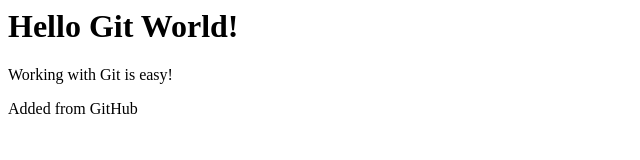
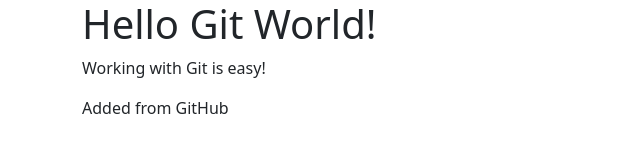
Before and after one commit to itlksez/GitGithubMasterclass, a plain HTML site: page index.html in a window 1280 px wide. Shown: the whole page, without its empty margins (0-640 px from the left). Drawn offline with nearby package versions, Linux system fonts and the light colour scheme.

Commit message:
Add margin

```diff
--- a/index.html
+++ b/index.html
@@ -1,3 +1,8 @@
+<!DOCTYPE html>
+<html>
+	<link href="https://cdn.jsdelivr.net/npm/bootstrap@5.1.0/dist/css/bootstrap.min.css" rel="stylesheet" integrity="sha384-KyZXEAg3QhqLMpG8r+8fhAXLRk2vvoC2f3B09zVXn8CA5QIVfZOJ3BCsw2P0p/We" crossorigin="anonymous">
+	<body>
+			<div class="container">
 				<h1>Hello Git World!</h1>
 
 
@@ -8,5 +13,7 @@
 				<div>
 					<p>Added from GitHub</p>
 				</div>
-
+			</div>
 			<!-- comments -->
+	</body>
+</html>
```
Lines whose indentation alone changed are shown as unchanged.
